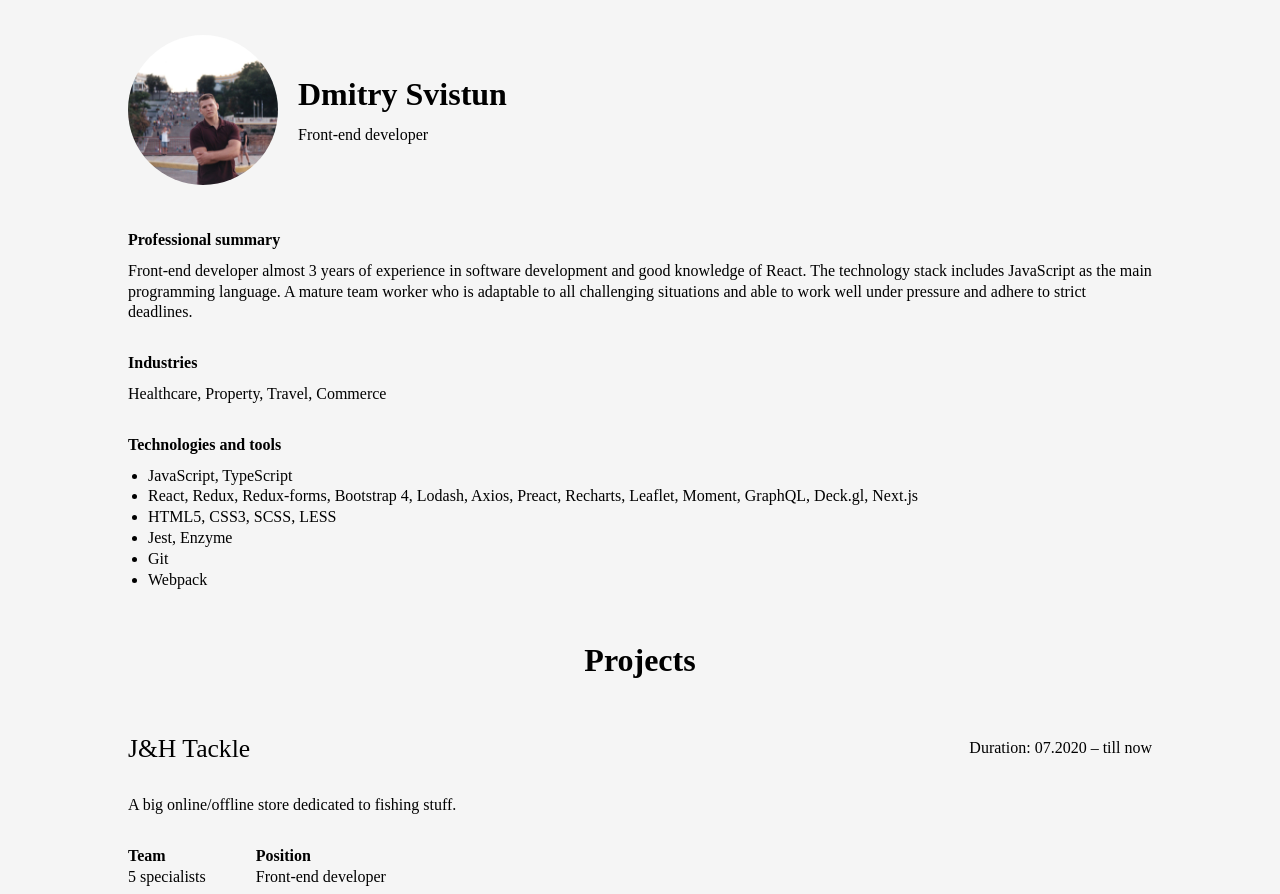
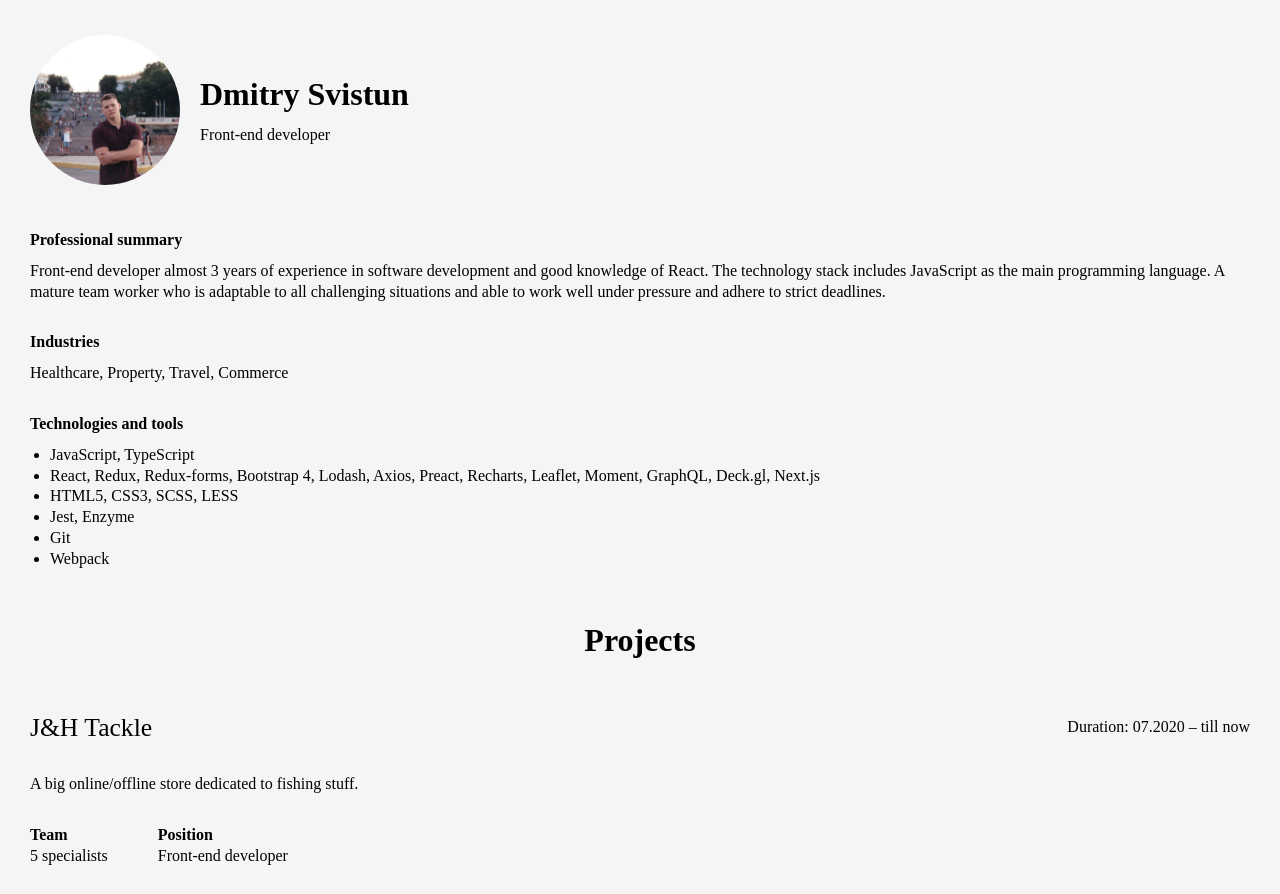
Before and after one commit to ratelChief/cv, a plain HTML site: page index.html in a window 1280 px wide. Shown: the top 894 px of the page. Drawn offline with Linux system fonts and the light colour scheme; a web font is replaced by a local one.

Commit message:
gh-pages add mobile view

```diff
--- a/style.css
+++ b/style.css
@@ -5,6 +5,8 @@
   --black: #000000;
   --tundora: #444444;
   --whitesmoke: #f5f5f5;
+  --tablet: 768px;
+  --mobile: 320px;
 }
 
 h4 {
@@ -16,25 +18,41 @@ h4 {
   font-family: "Castoro", serif;
   font-size: var(--body-size);
   line-height: 1.3;
-  padding: calc(var(--spacing) * 3);
+  padding: calc(var(--spacing) / 2);
   min-height: 100vh;
   display: grid;
   grid-template-areas:
     "header"
     "main";
-  grid-template-rows: 20vh auto;
+  grid-template-rows: auto auto;
   row-gap: calc(var(--spacing) * 4);
   background-color: var(--whitesmoke);
-  grid-template-columns: minmax(600px, 1024px);
-  justify-content: center;
+  grid-template-columns: 1fr;
+  transition: all 0.75s;
+}
+
+@media screen and (min-width: 768px) {
+  .body {
+    padding: calc(var(--spacing) * 3);
+    grid-template-rows: 20vh auto;
+    justify-content: center;
+  }
 }
 
 .header {
   display: grid;
-  grid-template-columns: 150px 1fr;
+  grid-template-columns: 1fr;
   column-gap: calc(var(--spacing) * 2);
   align-items: center;
   grid-area: header;
+  justify-items: center;
+}
+
+@media screen and (min-width: 768px) {
+  .header {
+    grid-template-columns: 150px 1fr;
+    justify-items: initial;
+  }
 }
 
 .author {
@@ -78,8 +96,13 @@ h4 {
 
 .projects {
   display: grid;
-  grid-template-rows: min-content 1fr 1fr 1fr;
   row-gap: calc(var(--spacing) * 7);
+}
+
+@media screen and (min-width: 768px) {
+  .projects {
+    grid-template-rows: min-content 1fr 1fr 1fr;
+  }
 }
 
 .project {
@@ -95,9 +118,14 @@ h4 {
 
 .project__summary {
   display: grid;
-  grid-template-columns: max-content max-content;
   justify-content: space-between;
   align-items: center;
+}
+
+@media screen and (min-width: 768px) {
+  .project__summary {
+    grid-template-columns: max-content max-content;
+  }
 }
 
 .project__name {
@@ -106,6 +134,13 @@ h4 {
 
 .project__team {
   display: grid;
-  grid-template-columns: max-content max-content;
-  column-gap: calc(var(--spacing) * 5);
+  row-gap: var(--spacing);
 }
+
+@media screen and (min-width: 768px) {
+  .project__team {
+    row-gap: 0;
+    column-gap: calc(var(--spacing) * 5);
+    grid-template-columns: max-content max-content;
+  }
+}
```
